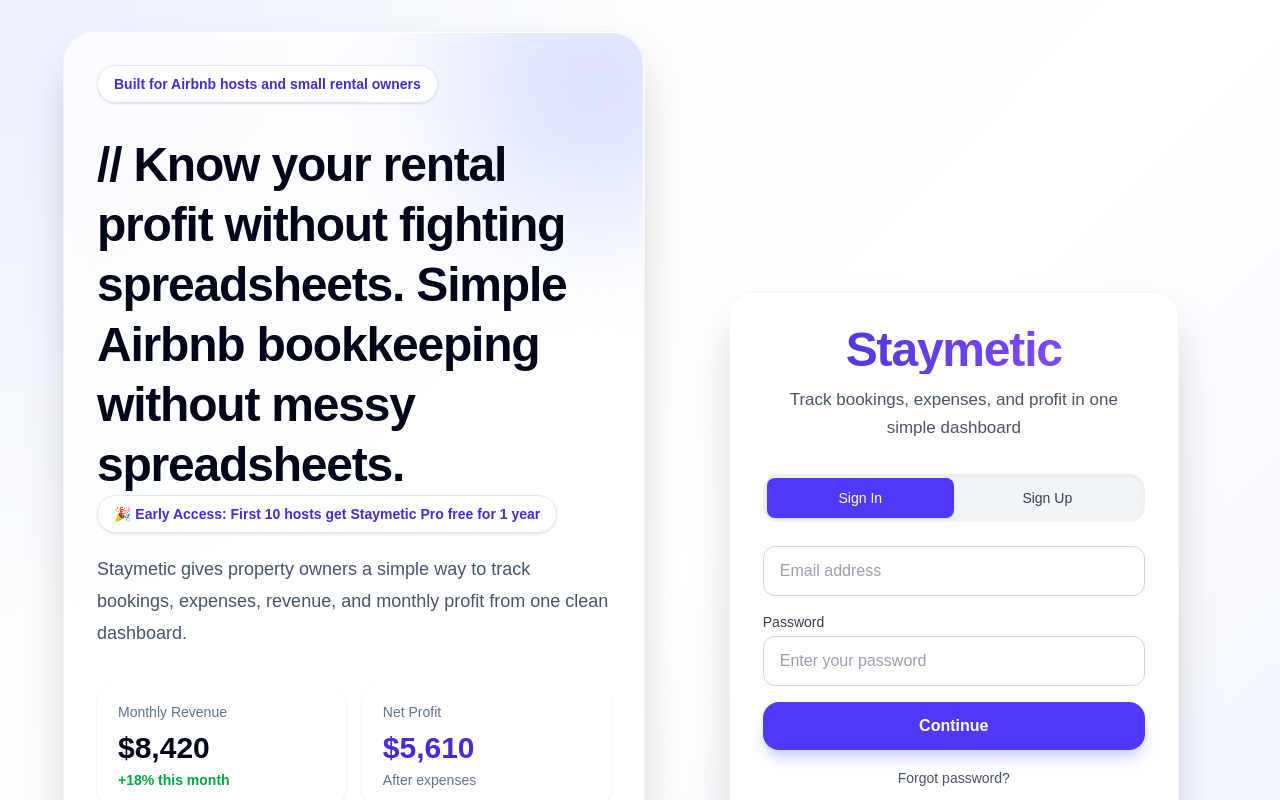
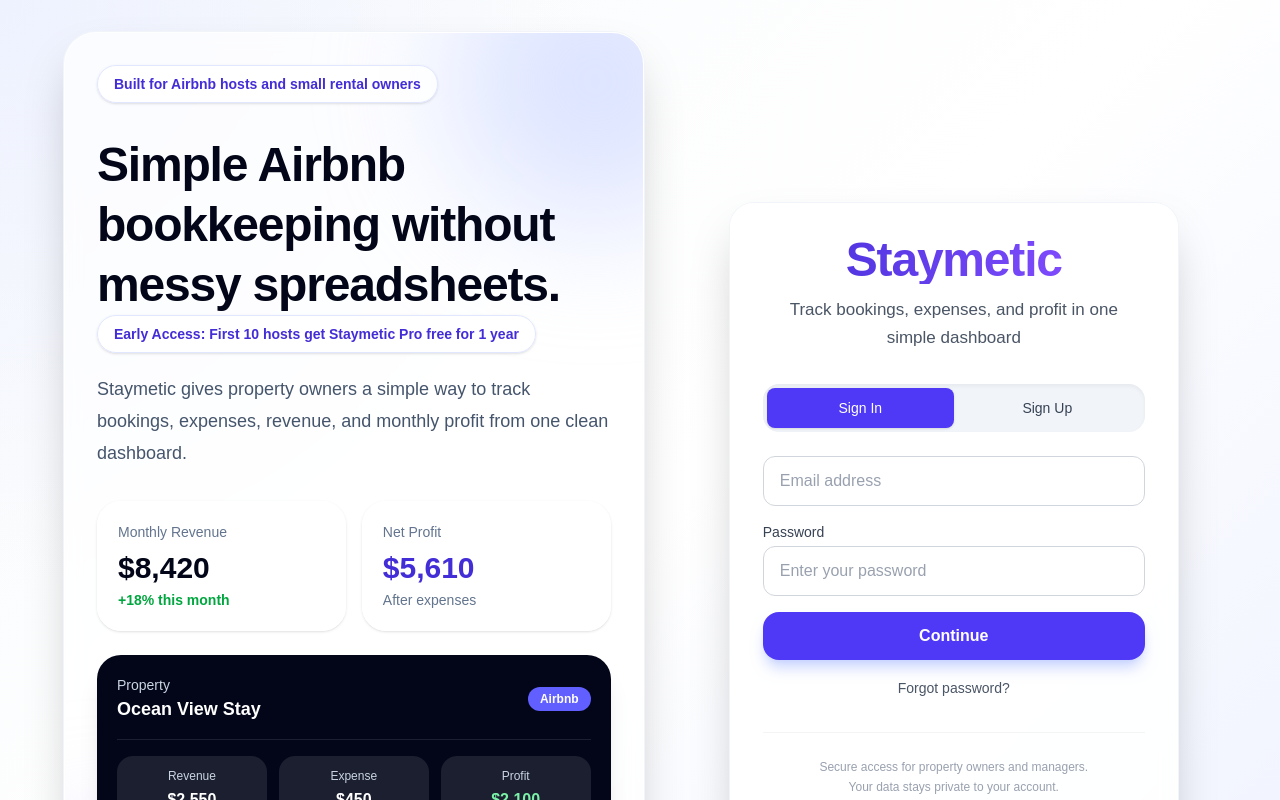
Before and after one commit to restaurantjob714-LT/airbnb-ops-app, a Next.js app: page / in a window 1280 px wide. Shown: the top 800 px of the page. Built offline with nearby package versions, Linux system fonts and the light colour scheme.

Commit message:
add better header & subheader

```diff
--- a/app/page.tsx
+++ b/app/page.tsx
@@ -1104,12 +1104,12 @@ if (!user) {
               </div>
 
               <h2 className="mt-8 text-5xl font-black tracking-tight text-slate-950 leading-tight">
-                // Know your rental profit without fighting spreadsheets.
+
                    Simple Airbnb bookkeeping without messy spreadsheets.
               </h2>
 
            <div className="inline-flex items-center rounded-full border border-indigo-100 bg-white/80 px-4 py-2 text-sm font-semibold text-indigo-700 shadow-sm">
-                🎉 Early Access: First 10 hosts get Staymetic Pro free for 1 year
+                 Early Access: First 10 hosts get Staymetic Pro free for 1 year
            </div>
 
               <p className="mt-5 max-w-xl text-lg leading-8 text-slate-600">
```
